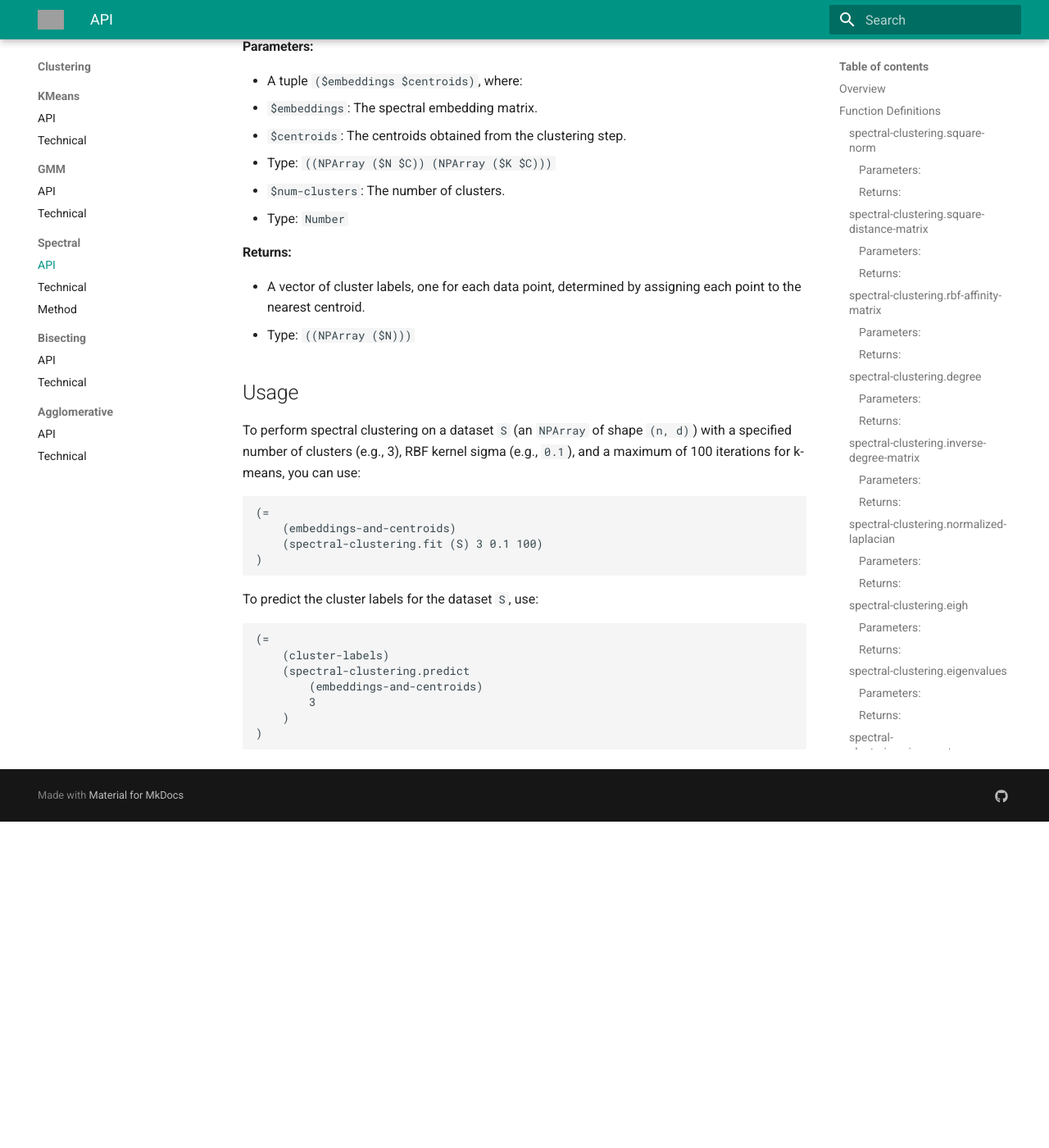
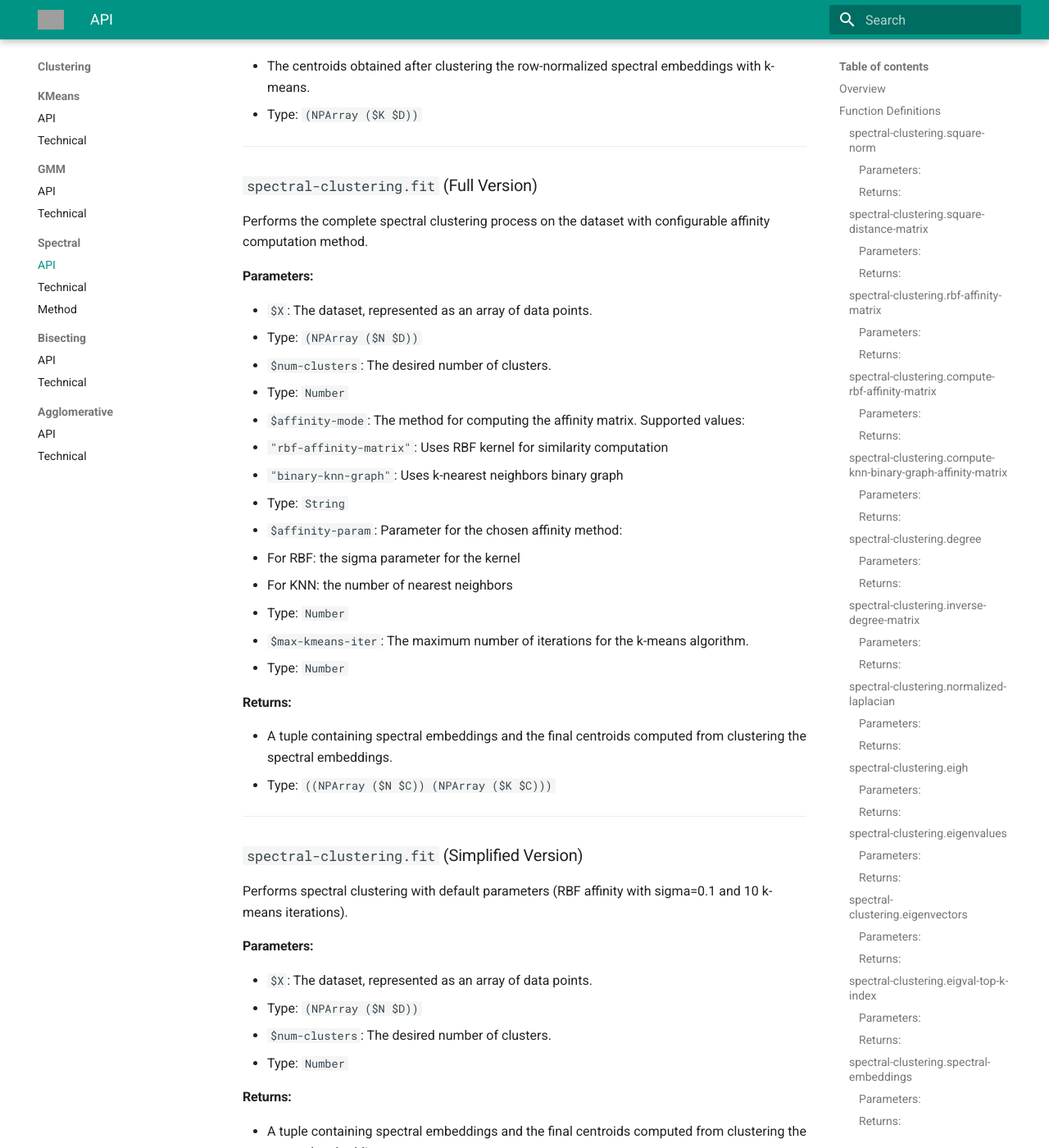
Before and after one commit to disez-ai/metta-ul, an MkDocs documentation site: the page built from docs/spectral-api-reference.md, in a window 1280 px wide and 1400 px high, scrolled down 6646 px. Shown: the whole window at 82% size. Built offline with MkDocs 1.6.1 and Material for MkDocs 9.7.7, drawn with Linux system fonts in a browser that asks for light colours; before the commit the page ends 7648 px from its top, so only the background shows below that; some of the changed text lies outside the part shown; grey boxes are pictures that could not be loaded.

Commit message:
"binary-knn-graph" affinity mode added to spectral clustering.

````diff
--- a/docs/spectral-api-reference.md
+++ b/docs/spectral-api-reference.md
@@ -1,7 +1,8 @@
+
 # metta_ul:cluster:spectral-clustering
 
 ## Overview
-This module implements the Spectral Clustering algorithm. It uses the RBF (Radial Basis Function) kernel to construct an affinity matrix, computes the normalized graph Laplacian, and performs eigen-decomposition to extract spectral embeddings. These embeddings are then normalized and clustered using k-means. The algorithm is designed to cluster data that may not be linearly separable, leveraging the eigenstructure of the Laplacian.
+This module implements the Spectral Clustering algorithm. It supports two methods for constructing the affinity matrix: RBF (Radial Basis Function) kernel and KNN binary graph. The algorithm computes the normalized graph Laplacian, performs eigen-decomposition to extract spectral embeddings, normalizes these embeddings, and clusters them using k-means. The algorithm is designed to cluster data that may not be linearly separable, leveraging the eigenstructure of the Laplacian.
 
 ## Function Definitions
 
@@ -45,6 +46,34 @@ Generates the RBF (Radial Basis Function) affinity matrix from a squared distanc
   - Type: `(NPArray ($N $N))`
 ---
 
+### `spectral-clustering.compute-rbf-affinity-matrix`
+Computes the complete RBF affinity matrix from the input dataset by combining square norm computation, distance matrix calculation, and RBF kernel application.
+
+#### Parameters:
+- `$X`: The dataset.
+  - Type: `(NPArray ($N $D))`
+- `$rbf-kernel-sigma`: The sigma parameter for the RBF kernel.
+  - Type: `Number`
+
+#### Returns:
+- A symmetric RBF affinity matrix.
+  - Type: `(NPArray ($N $N))`
+---
+
+### `spectral-clustering.compute-knn-binary-graph-affinity-matrix`
+Computes a binary affinity matrix based on k-nearest neighbors (KNN). Each data point is connected to its k nearest neighbors with weight 1, and all other connections have weight 0.
+
+#### Parameters:
+- `$X`: The dataset.
+  - Type: `(NPArray ($N $D))`
+- `$n-neighbors`: The number of nearest neighbors to connect to each data point.
+  - Type: `Number`
+
+#### Returns:
+- A binary affinity matrix where 1 indicates a connection between k-nearest neighbors and 0 otherwise.
+  - Type: `(NPArray ($N $N))`
+---
+
 ### `spectral-clustering.degree`
 Computes the degree of each node (data point) based on the affinity matrix.
 
@@ -158,11 +187,9 @@ Normalizes each row of a matrix to have unit norm.
 Clusters the spectral embeddings using the k-means algorithm.
 
 #### Parameters:
-- `$X`: The original dataset.
+- `$X`: The spectral embeddings matrix.
   - Type: `(NPArray ($N $D))`
 - `$num-clusters`: The desired number of clusters.
-  - Type: `Number`
-- `$rbf-kernel-sigma`: The sigma parameter for constructing the RBF affinity matrix.
   - Type: `Number`
 - `$max-kmeans-iter`: The maximum number of iterations for the k-means algorithm.
   - Type: `Number`
@@ -172,22 +199,44 @@ Clusters the spectral embeddings using the k-means algorithm.
   - Type: `(NPArray ($K $D))`
 ---
 
-### `spectral-clustering.fit`
-Performs the full spectral clustering process on the dataset.
+### `spectral-clustering.fit` (Full Version)
+Performs the complete spectral clustering process on the dataset with configurable affinity computation method.
 
 #### Parameters:
 - `$X`: The dataset, represented as an array of data points.
   - Type: `(NPArray ($N $D))`
 - `$num-clusters`: The desired number of clusters.
   - Type: `Number`
-- `$rbf-kernel-sigma`: The sigma parameter for the RBF kernel (default example: `0.1`).
+- `$affinity-mode`: The method for computing the affinity matrix. Supported values:
+  - `"rbf-affinity-matrix"`: Uses RBF kernel for similarity computation
+  - `"binary-knn-graph"`: Uses k-nearest neighbors binary graph
+  - Type: `String`
+- `$affinity-param`: Parameter for the chosen affinity method:
+  - For RBF: the sigma parameter for the kernel
+  - For KNN: the number of nearest neighbors
   - Type: `Number`
-- `$max-kmeans-iter`: The maximum number of iterations for the k-means algorithm (default example: `100`).
+- `$max-kmeans-iter`: The maximum number of iterations for the k-means algorithm.
   - Type: `Number`
 
 #### Returns:
-- The tuple containing spectral embeddings and the final centroids computed from clustering the spectral embeddings.
+- A tuple containing spectral embeddings and the final centroids computed from clustering the spectral embeddings.
   - Type: `((NPArray ($N $C)) (NPArray ($K $C)))`
+
+---
+
+### `spectral-clustering.fit` (Simplified Version)
+Performs spectral clustering with default parameters (RBF affinity with sigma=0.1 and 10 k-means iterations).
+
+#### Parameters:
+- `$X`: The dataset, represented as an array of data points.
+  - Type: `(NPArray ($N $D))`
+- `$num-clusters`: The desired number of clusters.
+  - Type: `Number`
+
+#### Returns:
+- A tuple containing spectral embeddings and the final centroids computed from clustering the spectral embeddings.
+  - Type: `((NPArray ($N $C)) (NPArray ($K $C)))`
+
 ---
 
 ### `spectral-clustering.predict`
@@ -204,16 +253,28 @@ Predicts the cluster assignment for each data point in the dataset using the spe
 #### Returns:
 - A vector of cluster labels, one for each data point, determined by assigning each point to the nearest centroid.
   - Type: `((NPArray ($N)))`
+
 ## Usage
-To perform spectral clustering on a dataset `S` (an `NPArray` of shape `(n, d)`) with a specified number of clusters (e.g., 3), RBF kernel sigma (e.g., `0.1`), and a maximum of 100 iterations for k-means, you can use:
+
+### Using RBF Affinity Matrix
+To perform spectral clustering on a dataset `S` with RBF kernel:
 ```metta
 (=
     (embeddings-and-centroids)
-    (spectral-clustering.fit (S) 3 0.1 100)
+    (spectral-clustering.fit S 3 "rbf-affinity-matrix" 0.1 100)
 )
 ```
-To predict the cluster labels for the dataset `S`, use:
+### Using KNN Binary Graph
+To perform spectral clustering on a dataset `S` with KNN binary graph (connecting each point to its 5 nearest neighbors):
 ```metta
+(=
+    (embeddings-and-centroids)
+    (spectral-clustering.fit S 3 "binary-knn-graph" 5 100)
+)
+```
+### Using Default Parameters
+To predict the cluster labels for the dataset `S`:
+``` metta
 (=
     (cluster-labels)
     (spectral-clustering.predict
````
Also changed, not shown: other parts of docs/spectral-api-reference.md (+1 -1 lines), 3 other files.
